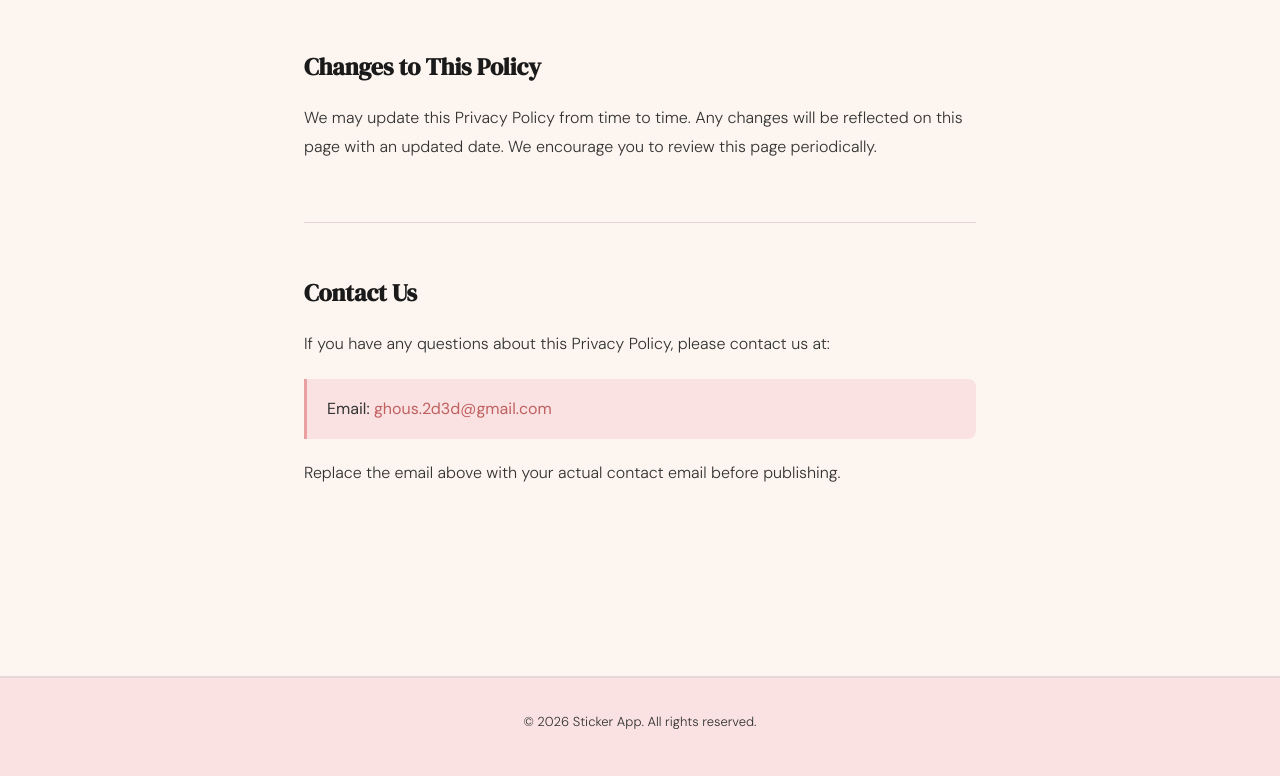
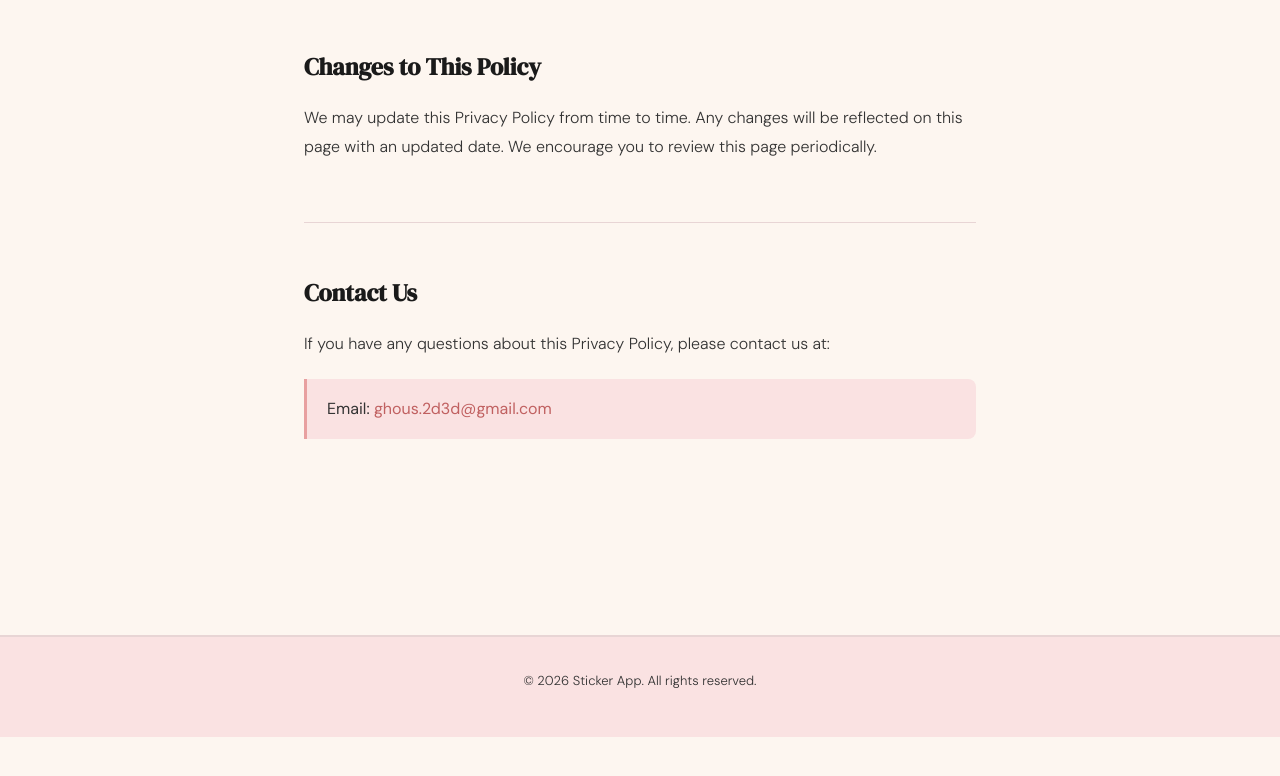
Before and after one commit to 2d3d-labs/privacy-policy, a plain HTML site: page index.html in a window 1280 px wide. Shown: the part 1977-2753 px from the top of the page. After the commit the page ends 2714 px from the top, so only its background shows below. Drawn offline with Linux system fonts and the light colour scheme.

Commit message:
Remove placeholder email from Privacy Policy section
Removed placeholder email instruction from Privacy Policy.

```diff
--- a/index.html
+++ b/index.html
@@ -178,7 +178,7 @@
         <div class="highlight">
             <p>Email: <a href="mailto:ghous.2d3d@gmail.com">ghous.2d3d@gmail.com</a></p>
         </div>
-        <p>Replace the email above with your actual contact email before publishing.</p>
+
     </section>
 
 </main>
```
